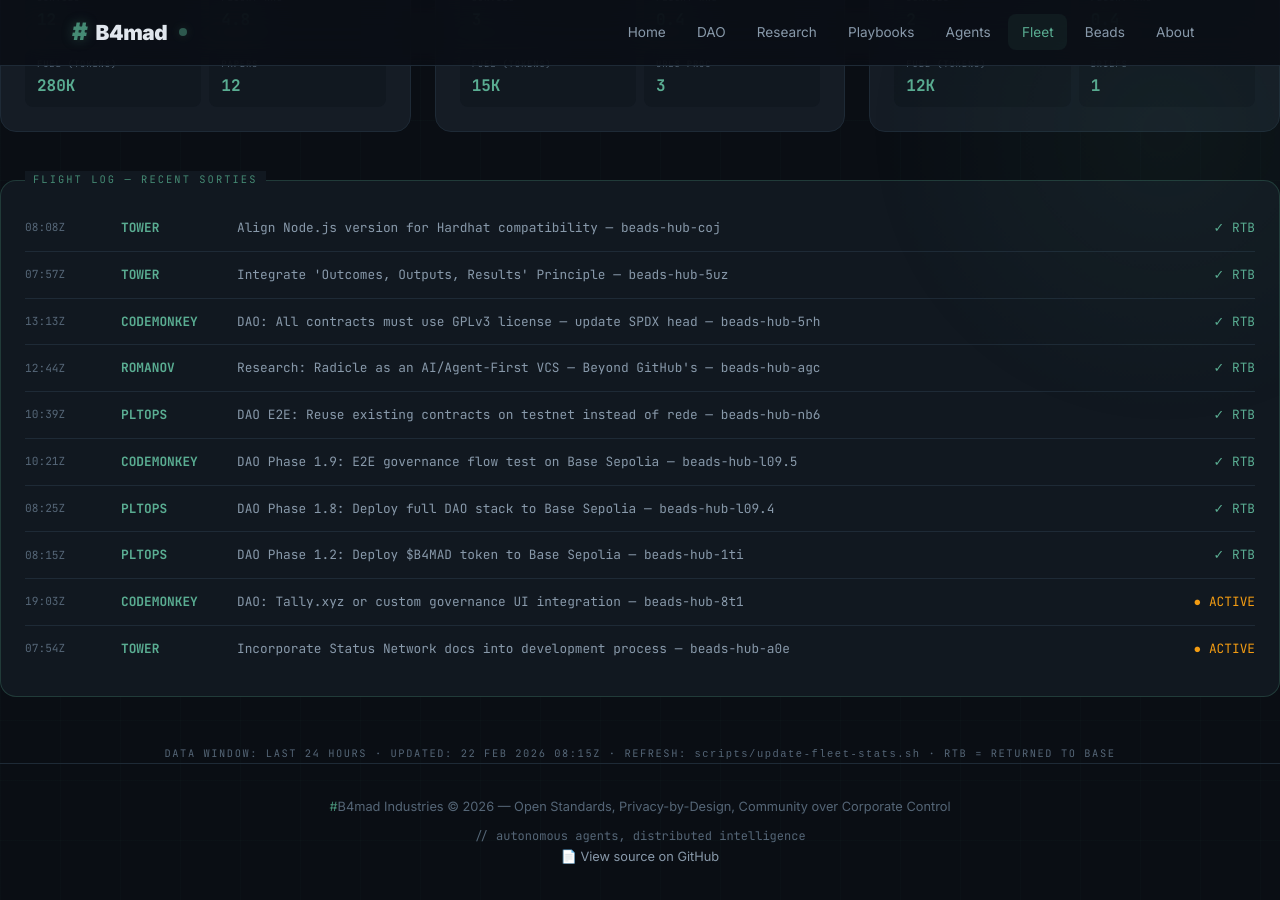
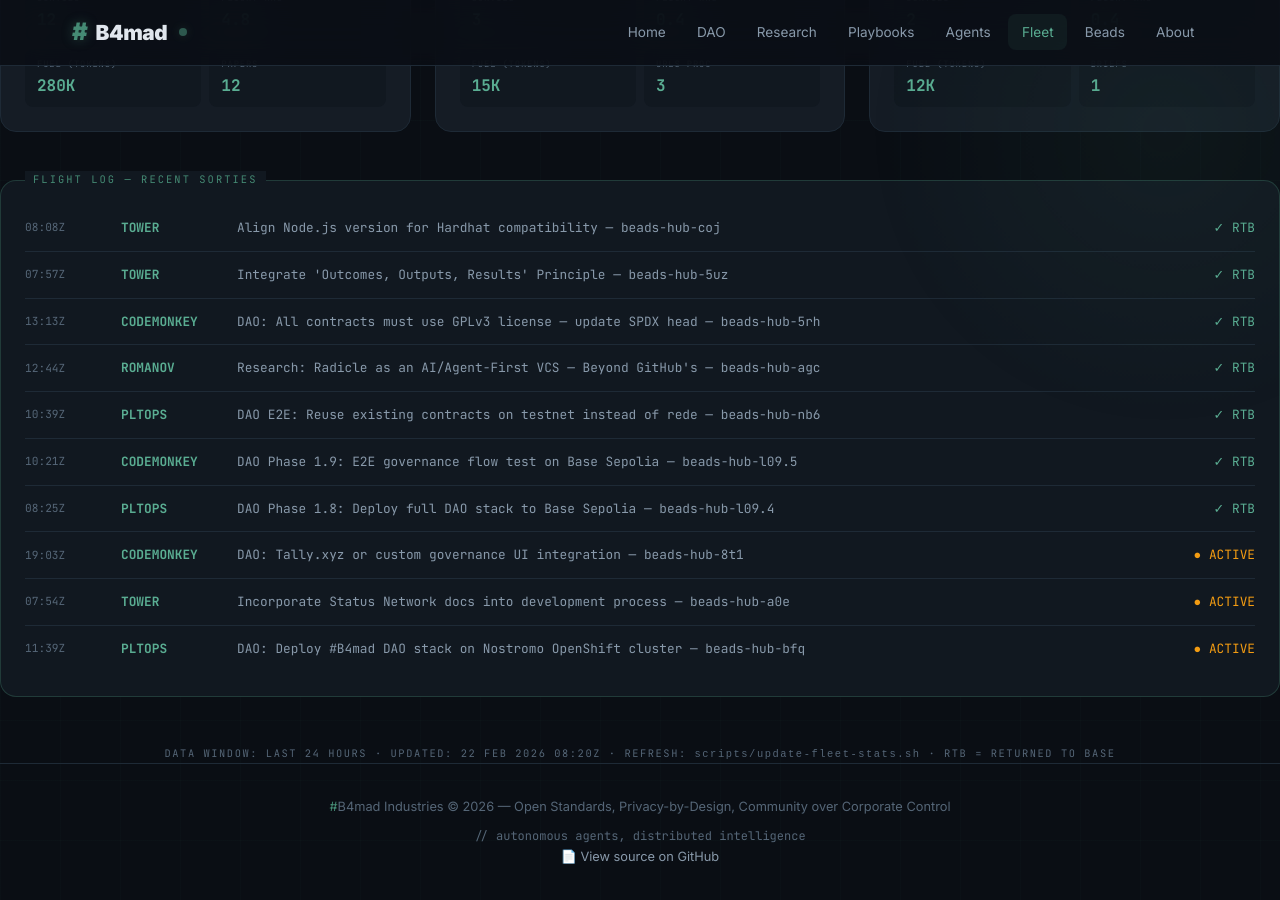
Before and after one commit to brenner-axiom/docs, a Jekyll site: the page built from fleet/index.html, in a window 1280 px wide and 900 px high, scrolled down 847 px. Built offline with Jekyll 4.4.1, drawn with Linux system fonts in a browser that asks for light colours.

Commit message:
fleet: auto-update dashboard stats 2026-02-22T08:20Z

```diff
--- a/fleet/index.html
+++ b/fleet/index.html
@@ -551,12 +551,6 @@ description: "#B4mad Agent Fleet metrics dashboard with aviation theme"
     <span class="log-status"><span class="complete">✓ RTB</span></span>
   </div>
   <div class="log-entry">
-    <span class="log-time">08:15Z</span>
-    <span class="log-callsign">PLTOPS</span>
-    <span class="log-mission">DAO Phase 1.2: Deploy $B4MAD token to Base Sepolia — beads-hub-1ti</span>
-    <span class="log-status"><span class="complete">✓ RTB</span></span>
-  </div>
-  <div class="log-entry">
     <span class="log-time">19:03Z</span>
     <span class="log-callsign">CODEMONKEY</span>
     <span class="log-mission">DAO: Tally.xyz or custom governance UI integration — beads-hub-8t1</span>
@@ -568,10 +562,16 @@ description: "#B4mad Agent Fleet metrics dashboard with aviation theme"
     <span class="log-mission">Incorporate Status Network docs into development process — beads-hub-a0e</span>
     <span class="log-status"><span class="active">● ACTIVE</span></span>
   </div>
+  <div class="log-entry">
+    <span class="log-time">11:39Z</span>
+    <span class="log-callsign">PLTOPS</span>
+    <span class="log-mission">DAO: Deploy #B4mad DAO stack on Nostromo OpenShift cluster — beads-hub-bfq</span>
+    <span class="log-status"><span class="active">● ACTIVE</span></span>
+  </div>
 </div>
 
 <div style="text-align: center; margin-top: 2rem;">
   <p style="font-family: 'JetBrains Mono', monospace; font-size: 0.65rem; color: var(--text-muted); letter-spacing: 0.15em;">
-    DATA WINDOW: LAST 24 HOURS · UPDATED: 22 FEB 2026 08:15Z ·                                                                                                                                                                                                                                                                                                                                                                                                                                                                                                                                                                                                          REFRESH: <code>scripts/update-fleet-stats.sh</code> · RTB = RETURNED TO BASE
+    DATA WINDOW: LAST 24 HOURS · UPDATED: 22 FEB 2026 08:20Z ·                                                                                                                                                                                                                                                                                                                                                                                                                                                                                                                                                                                                           REFRESH: <code>scripts/update-fleet-stats.sh</code> · RTB = RETURNED TO BASE
   </p>
 </div>
```
